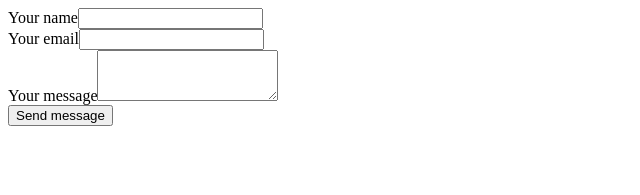
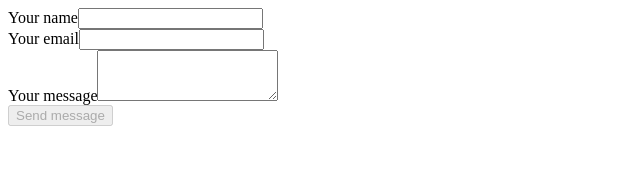
Before and after one commit to angelmotta/wishlist-ng, an Angular app: page / in a window 1280 px wide. Shown: the top 195 px of the page, without its empty margins (0-640 px from the left). Built offline with nearby package versions, Linux system fonts and the light colour scheme; data requests are answered from the project's data file.

Commit message:
feat: form validators

```diff
--- a/src/app/contact/contact.component.html
+++ b/src/app/contact/contact.component.html
@@ -3,15 +3,55 @@
     <label for="name">Your name</label>
     <input type="text" id="name" formControlName="senderName" />
   </div>
+  <div
+    *ngIf="
+      contactFormGroup.get('senderName')?.invalid &&
+      contactFormGroup.get('senderName')?.touched
+    "
+  >
+    <small *ngIf="contactFormGroup.get('senderEmail')?.hasError('required')">
+      This field is required
+    </small>
+  </div>
   <div>
     <label for="email">Your email</label>
     <input type="email" id="email" formControlName="senderEmail" />
+  </div>
+  <div
+    *ngIf="
+      contactFormGroup.get('senderEmail')?.invalid &&
+      contactFormGroup.get('senderEmail')?.touched
+    "
+  >
+    <small *ngIf="contactFormGroup.get('senderEmail')?.hasError('required')">
+      This field is required
+    </small>
+    <small *ngIf="contactFormGroup.get('senderEmail')?.hasError('email')">
+      Please enter your email address
+    </small>
   </div>
   <div>
     <label for="message">Your message</label>
     <textarea rows="3" id="message" formControlName="senderMessage"></textarea>
   </div>
+
+  <div
+    *ngIf="
+      contactFormGroup.get('senderMessage')?.invalid &&
+      contactFormGroup.get('senderMessage')?.touched
+    "
+  >
+    <small *ngIf="contactFormGroup.get('senderMessage')?.hasError('required')">
+      This field is required
+    </small>
+    <small *ngIf="contactFormGroup.get('senderMessage')?.hasError('minlength')">
+      Please your message should be at least 10 characters
+    </small>
+  </div>
+
   <div>
-    <button type="submit">Send message</button>
+    <button type="submit" [disabled]="contactFormGroup.invalid">
+      Send message
+    </button>
   </div>
 </form>
--- a/src/app/contact/contact.component.ts
+++ b/src/app/contact/contact.component.ts
@@ -1,5 +1,5 @@
 import { Component } from '@angular/core';
-import { FormControl, FormGroup } from '@angular/forms';
+import { FormControl, FormGroup, Validators } from '@angular/forms';
 
 @Component({
   selector: 'app-contact',
@@ -8,13 +8,18 @@ import { FormControl, FormGroup } from '@angular/forms';
 })
 export class ContactComponent {
   contactFormGroup = new FormGroup({
-    senderName: new FormControl(''),
-    senderEmail: new FormControl(''),
-    senderMessage: new FormControl(''),
+    senderName: new FormControl('', Validators.required),
+    senderEmail: new FormControl('', [Validators.required, Validators.email]),
+    senderMessage: new FormControl('', [
+      Validators.required,
+      Validators.minLength(10),
+    ]),
   });
 
   handleSubmit() {
     console.log(`Handle subit form event`);
+    console.log(`Invalid status: ${this.contactFormGroup.invalid}`);
+
     console.log(this.contactFormGroup.value);
   }
 }
```
